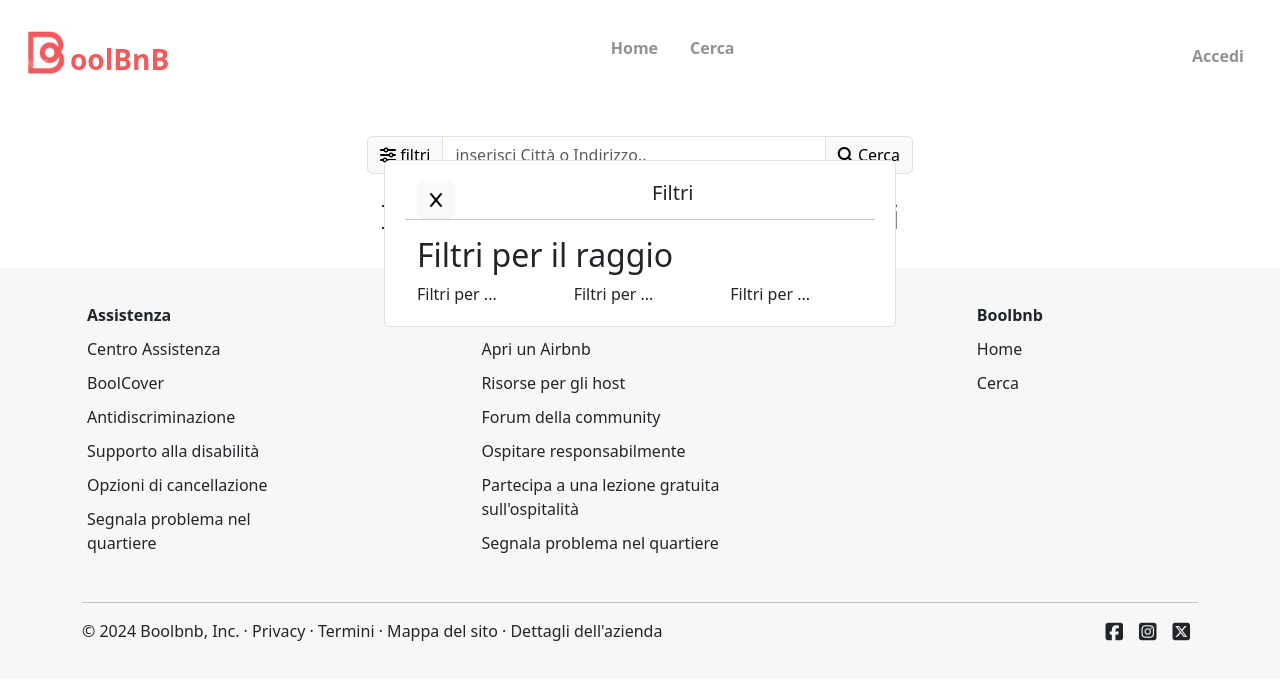
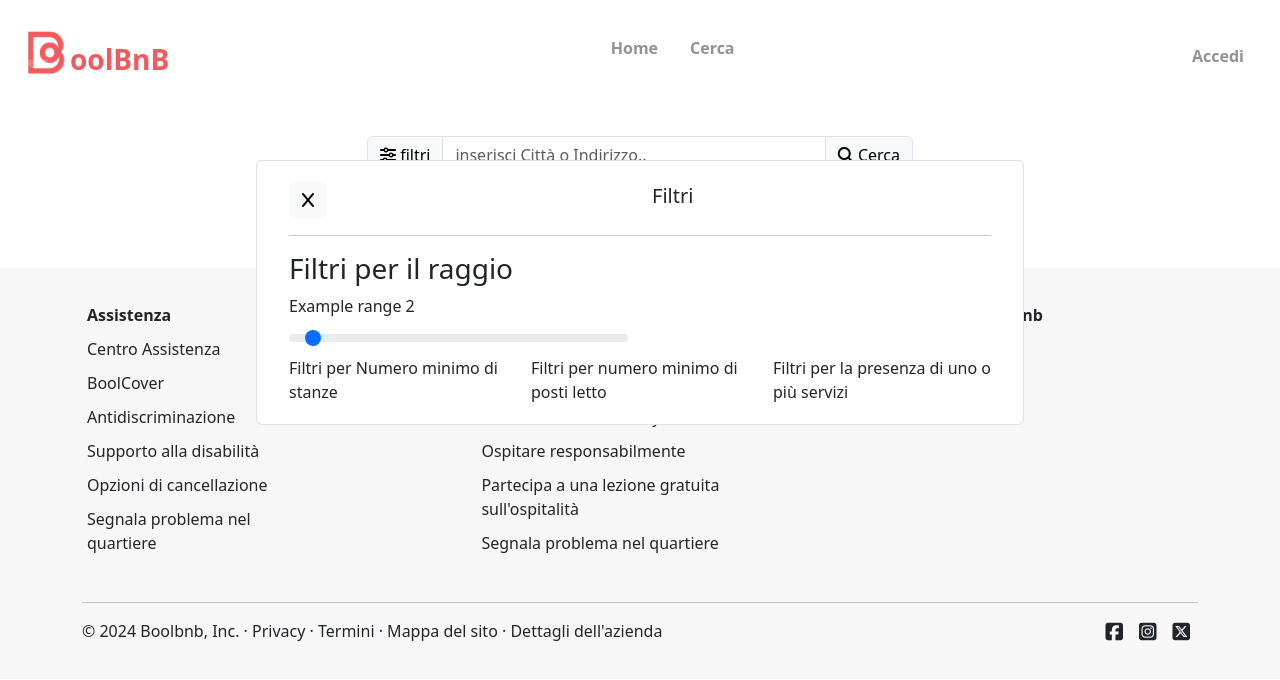
Before and after one commit to alex02r/vite-boolbnb, a Vue app: page /searched in a window 1280 px wide. Both pictures are taken after a click on the button "filtri". Shown: the top 680 px of the page. Built offline with nearby package versions, Linux system fonts and the light colour scheme.

Commit message:
upgrade: aggiunto div filters nella form

```diff
--- a/src/pages/AppSearched.vue
+++ b/src/pages/AppSearched.vue
@@ -11,6 +11,7 @@ export default {
             store,
             apartments: [],
             search_address: '',
+            distance: 2,
             currentPage: 1,
             lastPage: null,
             showModal: false
@@ -41,6 +42,42 @@ export default {
                         <input type="text" class="form-control" id="address" v-model="search_address" name="address" placeholder="inserisci Città o Indirizzo.." aria-label="inserisci Città o Indirizzo.." aria-describedby="address">
                         <button class="btn btn-light border"><i class="fas fa-magnifying-glass"></i> Cerca</button>
                     </div>
+
+                    <div class="filters border rounded" v-if="showModal">
+                        <div class="container">
+                            <div class="row justify-content-between align-items-center">
+                                <div class="col-2">
+                                    <button class="btn btn-light" @click="showModal = !showModal"><i class="fas fa-x"></i></button>
+                                </div>
+                                <div class="col-6">
+                                    <h5>Filtri</h5>
+                                </div>
+                            </div>
+                            <hr>
+                            <div class="row">
+                                <div class="col-12">
+                                </div>
+                                <div class="col-12 col-md-6">
+                                    <h3>Filtri per il raggio</h3>
+                                    <label for="distance" class="form-label">Example range {{ distance }}</label>
+                                    <input type="range" class="form-range" min="0" max="40" step="1" id="distance" name="distance" v-model="distance">
+                                </div>
+                                <div class="col-6">
+
+                                </div>
+                                <div class="col-4">
+                                    Filtri per Numero minimo di stanze
+                                </div>
+                                <div class="col-4">
+                                    Filtri per numero minimo di posti letto
+                                </div>
+                                <div class="col-4">
+                                    Filtri per la presenza di uno o più servizi
+                                </div>
+                            </div>
+
+                        </div>
+                    </div>
                 </form>
             </div>
         </div>
@@ -61,41 +98,13 @@ export default {
         </div>
     </div>
 -->
-<div class="filters border rounded" v-if="showModal">
-    <div class="container">
-        <div class="row justify-content-between">
-            <div class="col-2">
-                <button class="btn btn-light" @click="showModal = !showModal"><i class="fas fa-x"></i></button>
-            </div>
-            <div class="col-6">
-                <h5>Filtri</h5>
-            </div>
-            <hr>
-        </div>
-        <div class="row">
-            <div class="col-12">
-                <h2>Filtri per il raggio</h2>
-            </div>
-            <div class="col-4">
-                Filtri per ...
-            </div>
-            <div class="col-4">
-                Filtri per ...
-            </div>
-            <div class="col-4">
-                Filtri per ...
-            </div>
-        </div>
-
-    </div>
-</div>
 </template>
 <style lang="scss" scoped>
     .filters{
         background-color: white;
         position: absolute;
-        width: 40vw;
         padding: 20px;
+        width: 60vw;
         top: 20%;
         left: 50%;
         transform: translateX(-50%);
```
